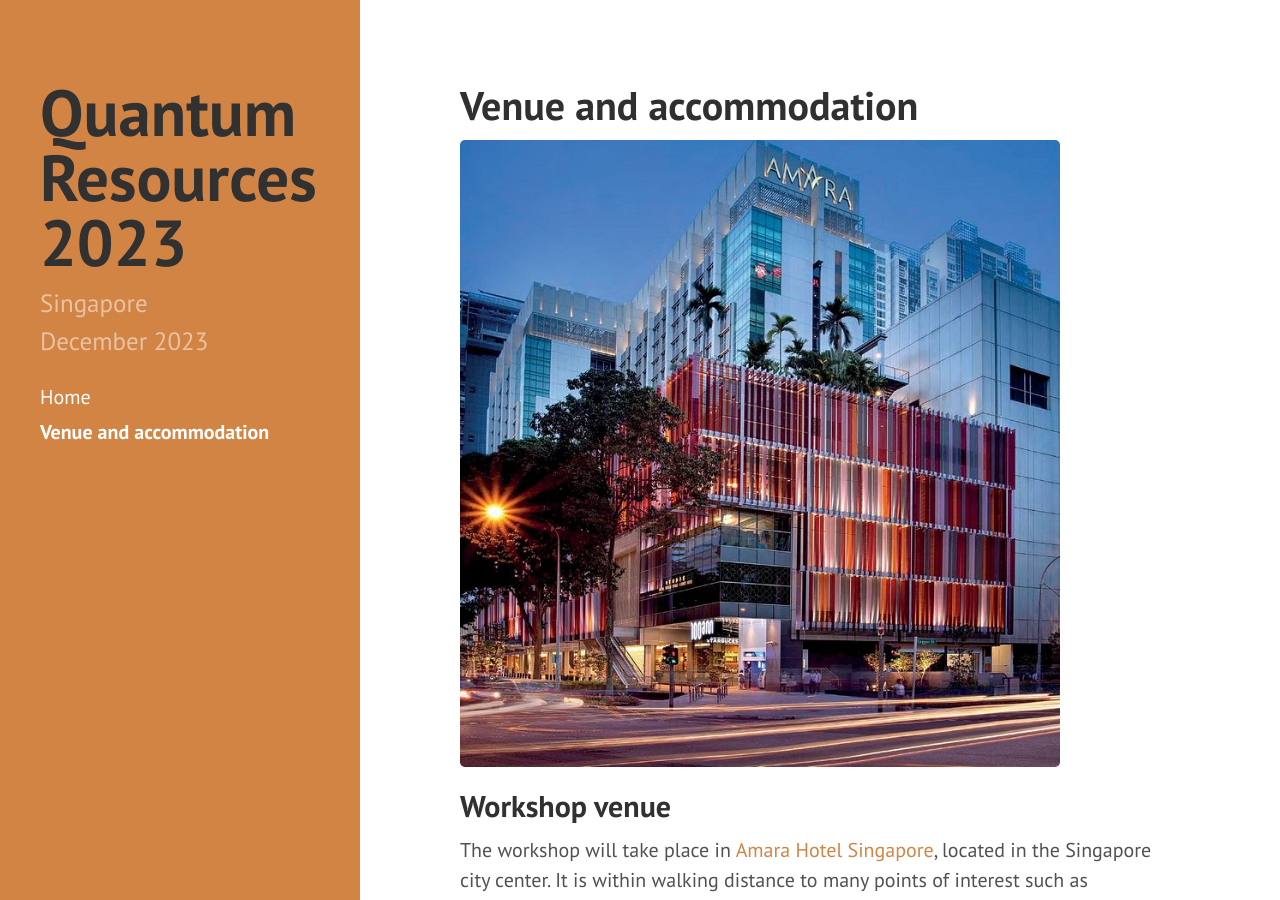
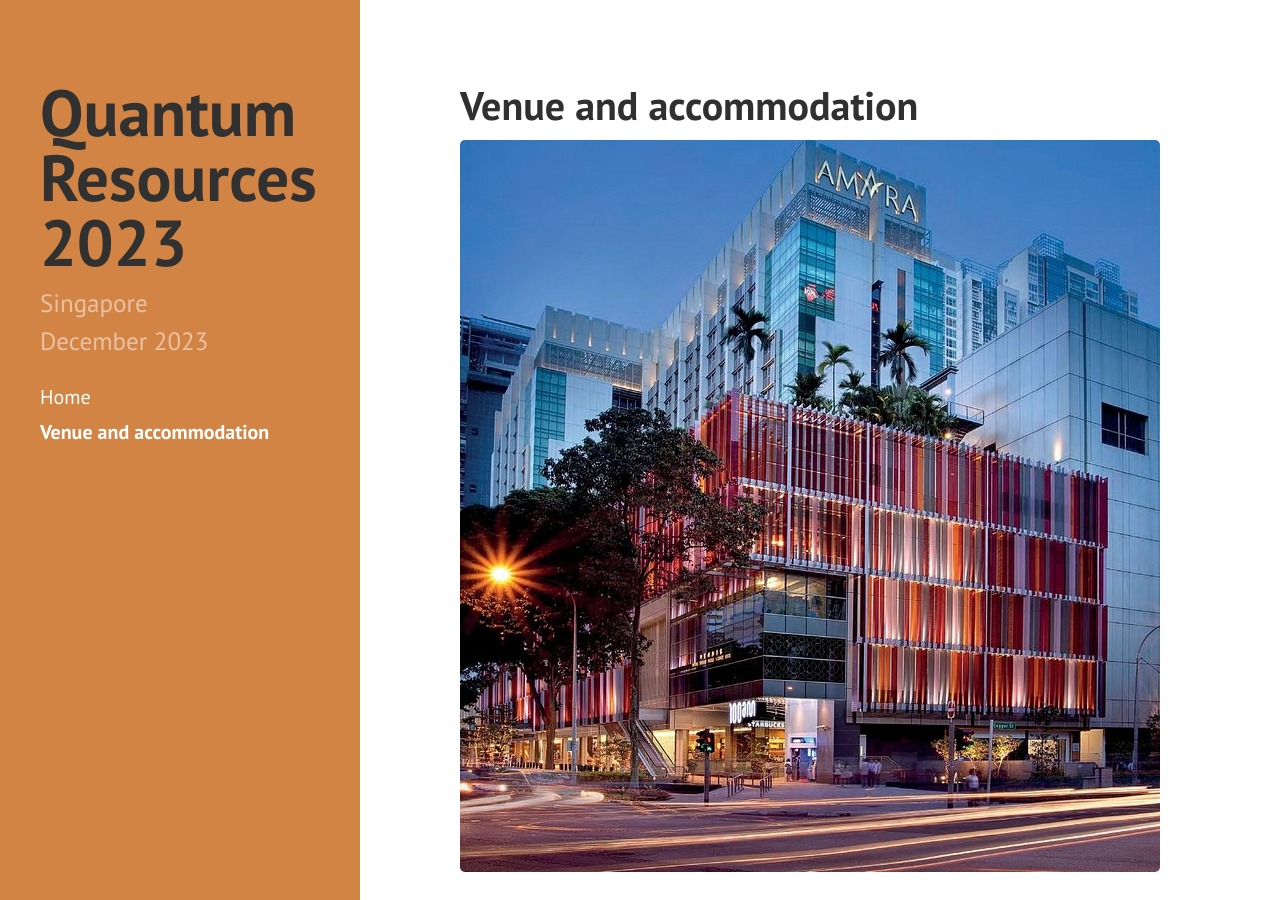
Before and after one commit to RyujiPat2/RyujiPat2.github.io, a Jekyll site: the page built from venue.md, in a window 1280 px wide and 900 px high. Built offline with Jekyll 4.4.1, drawn with Linux system fonts in a browser that asks for light colours; nearby versions of some CDN libraries.

Commit message:
Update venue.md

```diff
--- a/venue.md
+++ b/venue.md
@@ -5,7 +5,7 @@ order: 2
 ---
 
 <!-- <img src="{{ 'hotel.jpg' | absolute_url }}" width="600px" /> -->
-<img src="{{ 'amara.jpg' | absolute_url }}" width="600px" />
+![Amara Hotel](/amara.jpg)
 
 ## Workshop venue
 
```
